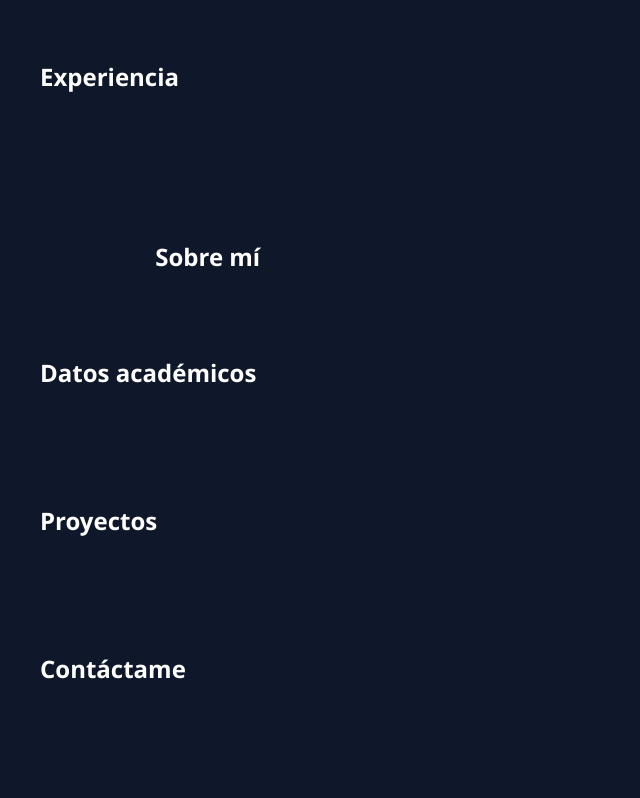
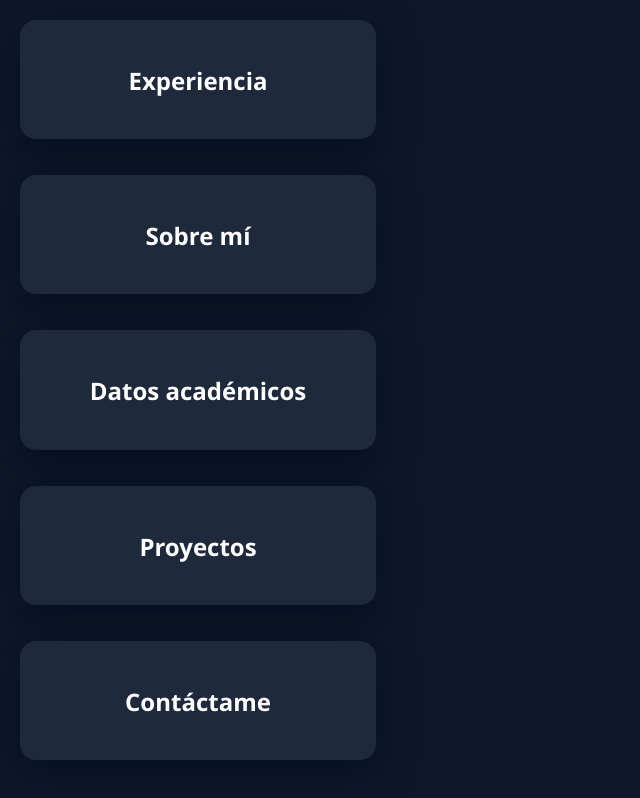
Before and after one commit to HarounDominique/cv, an Angular app: page / in a window 768 px wide. Shown: the whole page, without its empty margins (0-640 px from the left). Built offline with nearby package versions, Linux system fonts and the light colour scheme.

Commit message:
working on responsiveness

```diff
--- a/src/styles.css
+++ b/src/styles.css
@@ -1,3 +1,6 @@
+/* ------------------------ */
+/* Global y body            */
+/* ------------------------ */
 body {
   margin: 0;
   background: #0f172a;
@@ -6,9 +9,11 @@ body {
   overflow: hidden;
 }
 
-/* GRID */
+/* ------------------------ */
+/* GRID Bento               */
+/* ------------------------ */
 .bento-container {
-  height: 100vh;
+  min-height: 100vh;
   display: grid;
   grid-template-columns: repeat(3, 1fr);
   grid-template-rows: repeat(2, 1fr);
@@ -18,34 +23,31 @@ body {
   gap: 20px;
 
   padding: 40px;
-
-  /* NUEVO: centrar contenido y limitar ancho máximo */
-  max-width: 1400px;   /* evita que se estire demasiado en pantallas muy grandes */
-  margin: 0 auto;      /* centra el grid horizontalmente */
+  max-width: 1400px;   /* limita ancho en pantallas muy grandes */
+  margin: 0 auto;
   box-sizing: border-box;
 }
 
-@media (min-width: 1200px) {
+/* ------------------------ */
+/* Tarjetas genéricas       */
+/* ------------------------ */
 .card {
   background: #1e293b;
   border-radius: 20px;
   display: flex;
   flex-direction: column;
   align-items: center;
-    justify-content: flex-start; /* importante para expandir hacia abajo */
+  justify-content: flex-start;
   cursor: pointer;
-    transition: transform 0.6s cubic-bezier(0.22, 1, 0.36, 1),
-    box-shadow 0.6s cubic-bezier(0.22, 1, 0.36, 1),
+  transition: transform 0.6s cubic-bezier(0.22,1,0.36,1),
+  box-shadow 0.6s cubic-bezier(0.22,1,0.36,1),
   opacity 0.4s ease,
   background-color 0.4s ease;
   font-size: 18px;
   font-weight: 500;
   position: relative;
   overflow: hidden;
-
-    /* Mantenemos el margen lateral grande */
-    padding: 2rem 15vw; /* 2rem arriba/abajo, 15vw izquierda/derecha */
-  }
+  padding: 2rem 15vw; /* vertical 2rem, lateral 15vw */
 }
 
 .card:hover {
@@ -53,12 +55,18 @@ body {
   transform: translateY(-5px);
 }
 
+/* ------------------------ */
+/* Tarjetas por área        */
+/* ------------------------ */
 .card--experiencia { grid-area: experiencia; }
 .card--sobreMi { grid-area: sobreMi; }
 .card--academico { grid-area: academico; }
 .card--proyectos { grid-area: proyectos; }
 .card--contacto { grid-area: contacto; }
 
+/* ------------------------ */
+/* Contenido interno cards  */
+/* ------------------------ */
 .card-content {
   width: 100%;
   margin-top: 16px;
@@ -68,24 +76,27 @@ body {
   overflow-y: auto;
   opacity: 0;
   transform: translateY(8px);
-  transition:
-    opacity 0.4s ease 0.12s,
-    transform 0.5s cubic-bezier(0.22, 1, 0.36, 1) 0.12s;
+  transition: opacity 0.4s ease 0.12s,
+  transform 0.5s cubic-bezier(0.22,1,0.36,1) 0.12s;
 }
 
+/* ------------------------ */
+/* Card dimmed              */
 .bento-container.has-active .card.dimmed {
   opacity: 0;
   pointer-events: none;
   transform: scale(0.96);
 }
 
+/* ------------------------ */
+/* Tarjeta expandida        */
 .card.expanded {
   grid-column: 1 / -1;
   grid-row: 1 / -1;
   z-index: 2;
   align-items: flex-start;
   justify-content: flex-start;
-  box-shadow: 0 30px 80px rgba(2, 6, 23, 0.6);
+  box-shadow: 0 30px 80px rgba(2,6,23,0.6);
 }
 
 .card.expanded .card-content {
@@ -93,51 +104,78 @@ body {
   transform: translateY(0);
 }
 
-/* Responsive */
+/* ------------------------ */
+/* Tarjeta Sobre mí específica */
+.card--sobreMi .card-content {
+  font-size: 18px;
+  line-height: 1.8;
+  color: #e2e8f0;
+  overflow-y: auto;
+  max-height: 75vh; /* altura máxima para scroll interno */
+  padding: 0;
+}
+
+.card--sobreMi .card-content p {
+  margin: 0 0 1rem 0;
+}
+
+/* Título de Sobre mí */
+.card--sobreMi h2 {
+  text-align: left;
+  font-size: 1.5rem;
+  margin-bottom: 0.8rem;
+}
+
+/* ------------------------ */
+/* Responsive               */
 @media (max-width: 900px) {
+
+  /* Grid se apila vertical */
   .bento-container {
     grid-template-columns: 1fr;
-    grid-template-rows: repeat(5, 1fr);
+    grid-template-rows: repeat(5, auto);
     grid-template-areas:
       "experiencia"
       "sobreMi"
       "academico"
       "proyectos"
       "contacto";
+    padding: 20px;
   }
 
-  .card.expanded {
-    grid-column: 1 / -1;
-    grid-row: 1 / -1;
+  /* Tarjetas en móvil */
+  .card {
+    padding: 1.5rem 5vw; /* menos padding lateral en móvil */
+    font-size: 16px;
+    border-radius: 16px;
+    box-shadow: 0 10px 40px rgba(2,6,23,0.5);
+    margin-bottom: 20px;
+  }
+
+  .card h2 {
+    text-align: left;
+    margin-bottom: 0.5rem;
+  }
+
+  .card-content {
+    max-height: none;
+    overflow: visible;
+  }
+
+  .card-content p {
+    margin-bottom: 0.8rem;
   }
 
   body {
-    overflow: auto;
+    overflow: auto; /* permite scroll normal en móvil */
+  }
 }
 
+/* Grid adaptativo tablet pequeño */
+@media (min-width: 600px) and (max-width: 900px) {
+  .bento-container {
+    grid-template-columns: repeat(2, 1fr);
+    grid-template-rows: auto auto auto;
+    gap: 16px;
   }
-
-/* ------------------------ */
-/* Tarjeta Sobre mí         */
-/* ------------------------ */
-.card--sobreMi {
-  padding: 2rem 15vw;          /* 2rem arriba/abajo, 15vw izquierda/derecha */
-  display: flex;
-  flex-direction: column;
-  align-items: flex-start;
-  justify-content: flex-start;
-  overflow: hidden;            /* evita scroll no deseado */
 }
-
-.card--sobreMi .card-content {
-  font-size: 18px;             /* letra más grande */
-  line-height: 1.8;            /* interlineado cómodo */
-  color: #e2e8f0;
-  overflow-y: auto;            /* scroll solo si contenido excede altura */
-  max-height: 75vh;            /* limita altura para no romper layout */
-  padding: 0;                  /* padding ya controlado en .card */
-}
-
-.card--sobreMi .card-content p {
-  margin: 0 0 1rem 0;          /* separación entre párrafos */
-}
```
Lines whose indentation alone changed are shown as unchanged.
